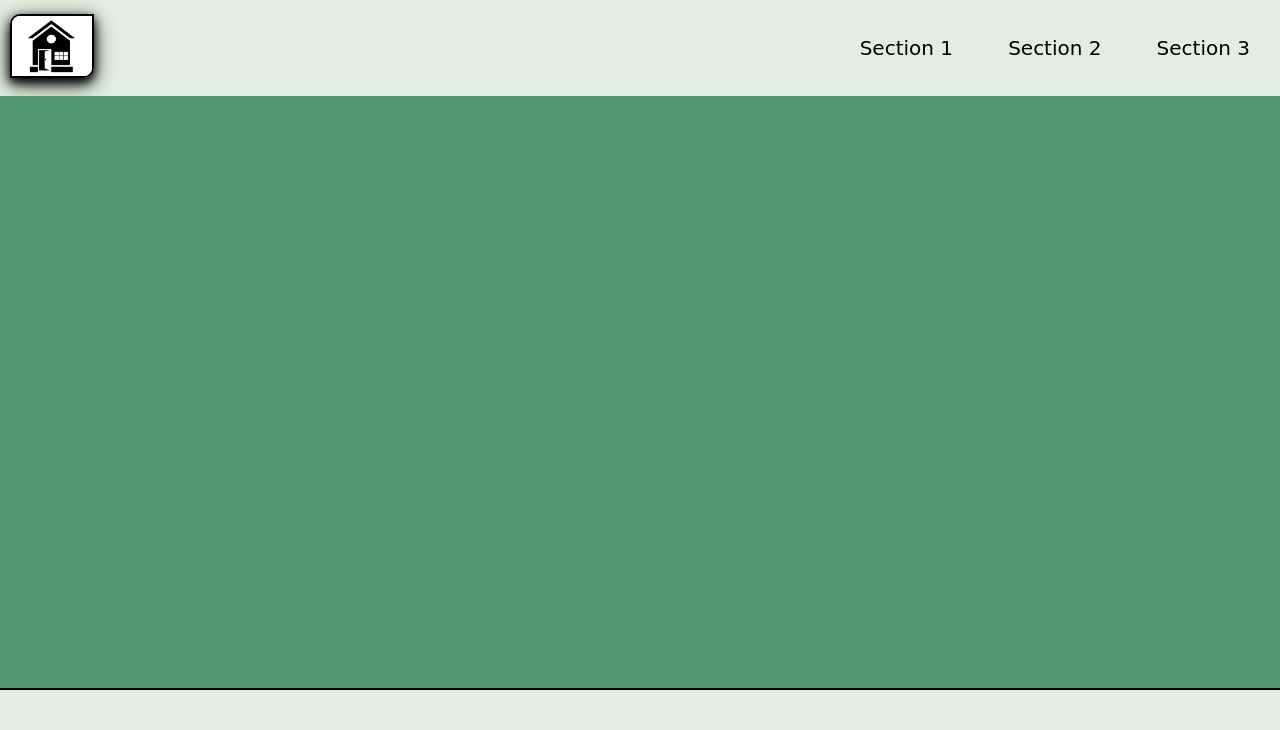
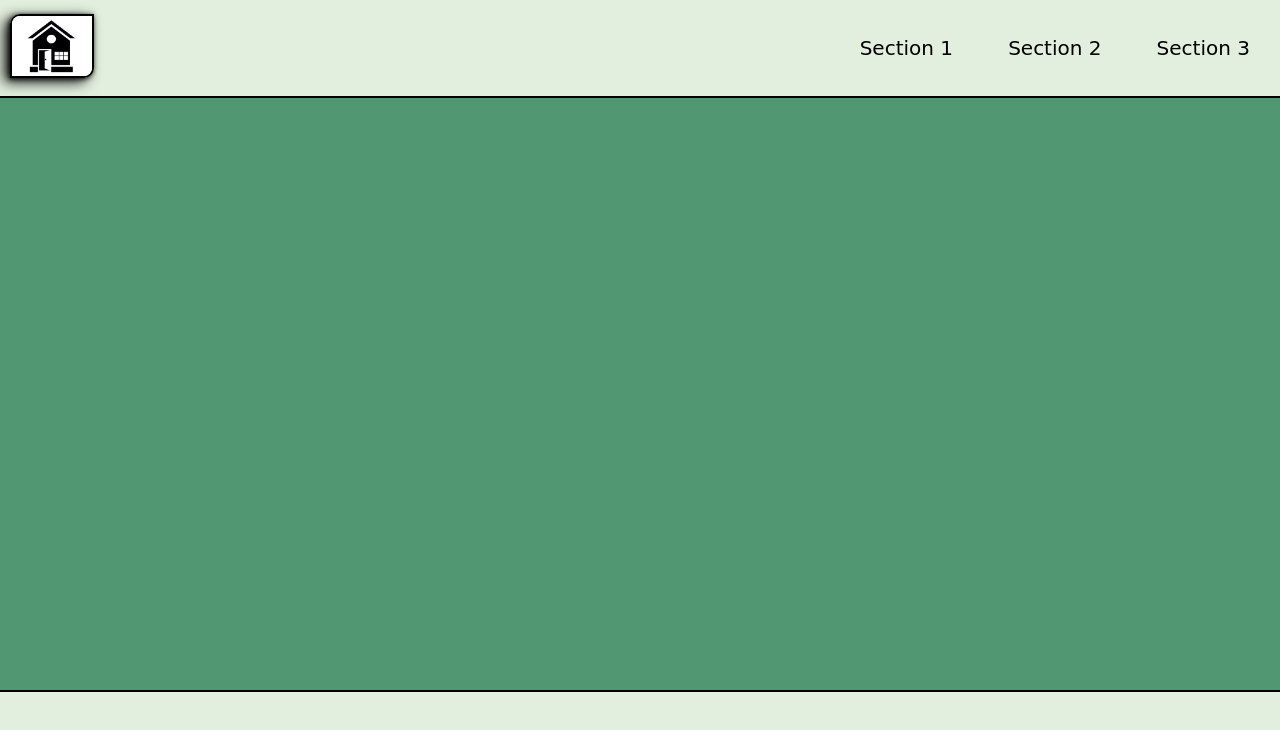
Before and after one commit to WildCodeSchool/bucharest-project1-go-remote, a plain HTML site: page index.html in a window 1280 px wide. In both pictures the pointer is over the picture 52 px from the left and 46 px from the top of the page. Shown: the top 730 px of the page. Drawn offline with Linux system fonts and the light colour scheme; a web font is replaced by a local one.

Commit message:
added border bottom to the nav

```diff
--- a/style.css
+++ b/style.css
@@ -12,6 +12,7 @@
 .main-header {
     width: 100vw;
     height: 12vh;
+    border-bottom: 2px solid black;
     background-color: #E2EFDE;
     display: flex;
     flex-direction: row;
@@ -48,7 +49,7 @@ li{
 
 .logo:hover {
     border: 2px solid black;
-    box-shadow: 0 4px 8px 0 rgba(0, 0, 0, 0.9), 0 6px 20px 0 rgba(0, 0, 0, 0.9);
+    box-shadow: -6px 4px 14px 0px rgba(0, 0, 0, 0.9), -1px 1px 5px 0 rgba(0, 0, 0, 0.9);
 }
 
 
```
